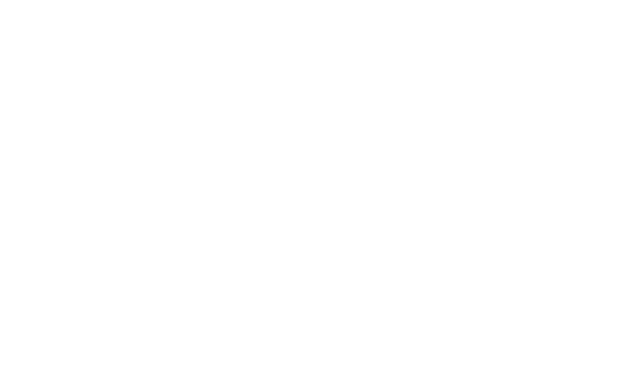
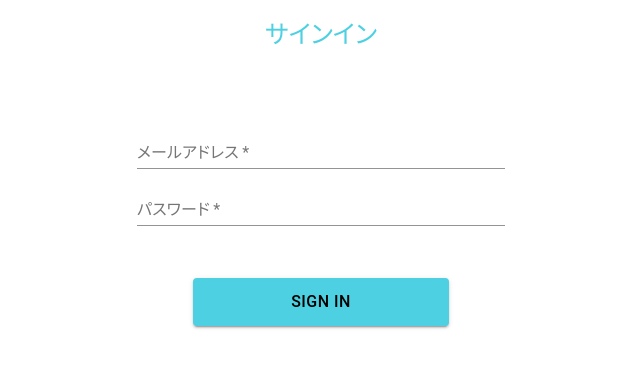
Before and after one commit to ninomiyadaisuke/ec-app, a React (Create React App) app: page /signin in a window 1280 px wide. Shown: the top 368 px of the page, without its empty margins (319-959 px from the left). Built offline with nearby package versions, Linux system fonts and the light colour scheme.

Commit message:
create SignIn

```diff
--- a/src/Router.jsx
+++ b/src/Router.jsx
@@ -1,12 +1,12 @@
 import React from 'react'
 import { Route, Switch } from "react-router"
-import { Login, Home, SignUp } from "./templates"
+import { Login, Home, SignUp, SignIn } from "./templates"
 
 const Router = () => {
   return (
     <Switch>
       <Route exact path={"/signup"} component={SignUp} />
-      <Route exact path={"/login"} component={Login} />
+      <Route exact path={"/signin"} component={SignIn} />
       <Route exact path={"(/)?"} component={Home} />
     </Switch>
   )
--- a/src/reducks/store/initiaclState.js
+++ b/src/reducks/store/initiaclState.js
@@ -5,8 +5,8 @@
   },
 
   users: {
-    icon: "",
     isSignedIn: false,
+    role: "",
     uid: "",
     userName: ""
   }
--- a/src/reducks/users/actions.js
+++ b/src/reducks/users/actions.js
@@ -5,6 +5,7 @@
     type: "SIGN_IN",
     payload: {
       isSignedIn: true,
+      role: userState.role,
       uid: userState.uid,
       userName: userState.userName
     }
--- a/src/reducks/users/operations.js
+++ b/src/reducks/users/operations.js
@@ -2,27 +2,38 @@
 import { push } from "connected-react-router"
 import { auth, FirebaseTimeStamp, db } from "../../firebase/index"
 
-export const signIn = () => {
-  return async (dispatch, getState) => {
-    const state = getState()
-    const isSignedIn = state.users.isSignedIn
+export const signIn = (email, password) => {
+  return async (dispatch) => {
+    if (email === "" || password === "") {
+      alert("必須項目が未入力です")
+      return false
+    }
+    auth.signInWithEmailAndPassword(email, password)
+      .then(result => {
+        const user = result.user
 
-    if (!isSignedIn) {
-      const url = "https://api.github.com/users/deatiger"
+        if (user) {
+          const uid = user.uid
 
-      const response = await fetch(url).then(res => res.json()).catch(() => null)
+          db.collection("users").doc(uid).get()
+            .then(snapshot => {
+              const data = snapshot.data()
 
-      const userName = response.login
+              dispatch(signInAction({
+                isSignedIn: true,
+                role: data.role,
+                uid: uid,
+                userName: data.userName
+              }))
 
-      dispatch(signInAction({
-        isSignedIn: true,
-        uid: "00001",
-        userName: userName
-      }))
-      dispatch(push("/"))
+              dispatch(push("/"))
+
+            })
+        }
+        })
     }
   }
-}
+
 
 export const signUp = (userName, email, password, confirmPassword) => {
   return async (dispatch) => {
--- /dev/null
+++ b/src/templates/SignIn.jsx
@@ -0,0 +1,43 @@
+import React, { useCallback, useState } from 'react'
+import { TextInput, PrimaryButton } from '../components/UIkit'
+import { signIn } from "../reducks/users/operations"
+import { useDispatch } from "react-redux"
+
+const SignIn = () => {
+  const dispatch = useDispatch()
+
+  const [email, setEmail] = useState("")
+  const [password, setPassword] = useState("")
+
+  const inputEmail = useCallback((event) => {
+    setEmail(event.target.value)
+  }, [setEmail])
+  const inputPassword = useCallback((event) => {
+    setPassword(event.target.value)
+  }, [setPassword])
+
+  return (
+    <div className="c-section-container">
+      <h2 className="u-text__headline u-text-center">サインイン</h2>
+      <div className="module-spacer--medium" />
+
+      <TextInput
+        fullWidth={true} label={"メールアドレス"} multiline={false} required={true}
+        rows={1} value={email} type={"email"} onChange={inputEmail}
+      />
+      <TextInput
+        fullWidth={true} label={"パスワード"} multiline={false} required={true}
+        rows={1} value={password} type={"password"} onChange={inputPassword}
+      />
+      <div className="module-spacer--medium" />
+      <div className="center">
+        <PrimaryButton
+          label={"Sign in"}
+          onClick={() => dispatch(signIn(email, password))}
+        />
+      </div>
+    </div>
+  )
+}
+
+export default SignIn
--- a/src/templates/index.js
+++ b/src/templates/index.js
@@ -1,3 +1,4 @@
 export { default as Login } from "./Login"
 export { default as Home } from "./Home"
+export { default as SignIn } from "./SignIn"
 export { default as SignUp } from "./SignUp"
```
Also changed, not shown: 1 other file (tests, documents, lock files or other folders).
